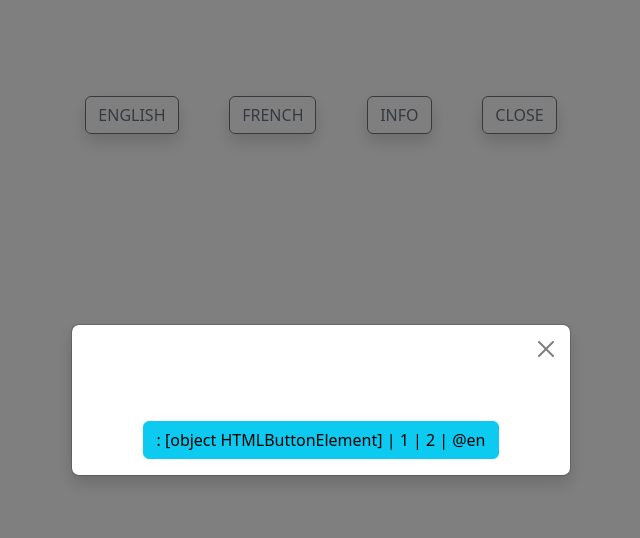
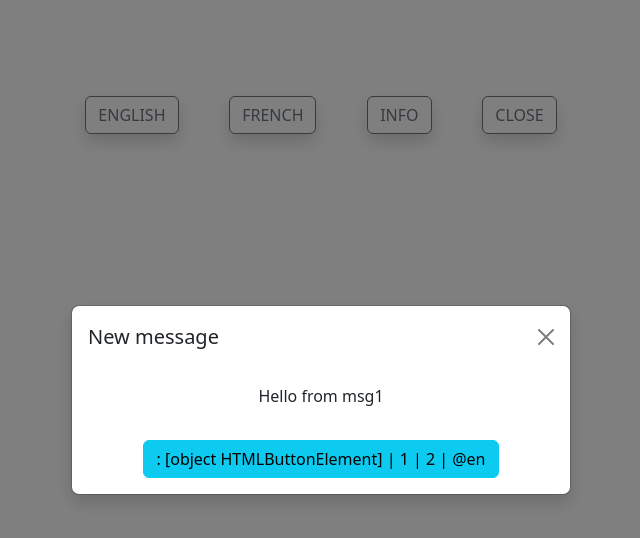
Before and after one commit to huss0249/bs-modal_v01, a website: page index.html in a window 1280 px wide. Both pictures are taken after a click on the button "ENGLISH". Shown: the whole page, without its empty margins (319-959 px from the left). Drawn offline with nearby package versions, Linux system fonts and the light colour scheme.

Commit message:
worked with global var

```diff
--- a/index.html
+++ b/index.html
@@ -25,6 +25,7 @@
 				  href='#'
 				  data-bs-toggle="modal"
 				  data-bs-target="#modal"
+				  data-bs-full="msg1"
 				  data-bs-obj="1"
 				  data-bs-cat="2"
 				  data-bs-msg="@en"
@@ -36,6 +37,7 @@
 				  href='#'
 				  data-bs-toggle="modal"
 				  data-bs-target="#modal"
+				  data-bs-full="msg2"
 				  data-bs-obj="2"
 				  data-bs-cat="2"
 				  data-bs-msg="@fr"
@@ -47,6 +49,7 @@
 				  href='#'
 				  data-bs-toggle="modal"
 				  data-bs-target="#modal"
+				  data-bs-full="msg1"
 				  data-bs-obj="1"
 				  data-bs-cat="1"
 				  data-bs-msg="@info"
@@ -58,6 +61,7 @@
 				  href='#'
 				  data-bs-toggle="modal"
 				  data-bs-target="#modal"
+				  data-bs-full="msg2"
 				  data-bs-obj="2"
 				  data-bs-cat="0"
 				  data-bs-msg="@close"
--- a/index.js
+++ b/index.js
@@ -1,6 +1,10 @@
-const msg1 = { 'head': 'head1', 'msg': 'Hello from msg1', 'Yes': 'A1', 'No': 'B1', 'Ok': 'ok'}
-const msg2 = { 'head': 'head1', 'msg': 'Hello from msg2', 'Yes': 'A2', 'No': 'B2', 'Ok': 'ok'}
+// window.msg1 = { 'head': 'head1', 'msg': 'Hello from msg1', 'Yes': 'A1', 'No': 'B1', 'Ok': 'ok'}
+// window.msg2 = { 'head': 'head1', 'msg': 'Hello from msg2', 'Yes': 'A2', 'No': 'B2', 'Ok': 'ok'}
 //----------------------------------------------------------
+window.a = {
+	msg1: { 'head': 'head1', 'msg': 'Hello from msg1', 'Yes': 'A1', 'No': 'B1', 'Ok': 'ok' },
+	msg2: { 'head': 'head1', 'msg': 'Hello from msg2', 'Yes': 'A2', 'No': 'B2', 'Ok': 'ok' }
+}//----------------------------------------------------------
 
 const init_modal = () => {
 	let modal = document.createElement('div')
@@ -40,6 +44,9 @@ $main.append($modal)
 const update_modal = (selectedBtn) => {
 	// Extract info from data-bs-* attributes
 	let dataObj = selectedBtn.getAttribute('data-bs-obj')
+	let dataFull = selectedBtn.getAttribute('data-bs-full')
+	// let $msg = selectedBtn.getAttribute('data-bs-full')[msg]
+	let $msg = a[dataFull].msg
 	let dataCat = selectedBtn.getAttribute('data-bs-cat')
 	let dataMsg = selectedBtn.getAttribute('data-bs-msg')
 
@@ -48,33 +55,40 @@ const update_modal = (selectedBtn) => {
 	let modalFooter = $modal.querySelector('.modal-footer')
 
 
-	// console.log(`${msg1['msg']}`);
-	// console.log(`${msg2['msg']}`);
-	console.log(' direct => msg2.msg => ', msg2.msg);
-
-	console.log(`msg${dataObj}.msg`);
-	console.log(`msg${dataObj}['msg']`);
+	/*
+	el[`${currentLanguage}_name`]
+	*/
 
 
 
+	console.log('dddd = ', $msg)
+
+
+	// var a = "hello world";
+	// let varName = `msg${dataObj}.msg`
+	// console.log( varName)
+	// console.log( window[varName] )
+	// console.log(this[varName])
+
+
+	// console.log(`${msg1['msg']}`);
+	// console.log(`${msg2['msg']}`);
+	console.log(' direct => msg2.msg => ', a.msg2.msg);
+
+	// console.log(`window.['msg'${dataObj}][msg]`);
+	console.log('wwww = > ', `msg${dataObj}.msg`);
+
+	console.log(`msg${dataObj}.msg`);
+
+
+	console.log(Object.toString(`msg${dataObj}.msg`));
+
+	// modalBody.textContent = `msg[${dataObj}].msg`
+	// modalBody.textContent = `${[dataFull]['msg']}`
+	modalBody.textContent = `${$msg}`
 
 	if (dataCat === '0') {
-		// console.log(dataObj)
-		// console.log([`${dataObj}.msg`]);
-		// console.log(Object.toString(`${dataObj}.msg`));
-		console.log(Object.toString(`msg${dataObj}.msg`));
-
-
-		// console.log(`${eval(dataObj).msg}`);
-
-		// modalBody.textContent = `${["dataObj"]["msg"]}`
-		// modalBody.textContent = `${eval(bb).msg}`
-		// modalBody.textContent = `${bb[keyAsVariable].msg}`
-
-		// modalBody.textContent = `${dataObj}`
-
 		// modalBody.textContent = `${dataObj}.Msg`
-		modalBody.textContent = `msg${dataObj}.msg`
 	} else if (dataCat === '1') {
 		console.log(dataCat)
 	} else if (dataCat === '2') {
@@ -82,7 +96,7 @@ const update_modal = (selectedBtn) => {
 	}
 	// Update the modal's content.
 	// modalTitle.textContent = `Data: ${selectedBtn} | ${dataObj} | ${dataCat} | ${dataMsg}`
-	modalTitle.textContent = ''
+	// modalTitle.textContent = ''
 	// modalBody.textContent = `Data: ${selectedBtn} | ${dataObj} | ${dataCat} | ${dataMsg}`
 	modalFooter.innerHTML = `<button class='btn btn-info'>: ${selectedBtn} | ${dataObj} | ${dataCat} | ${dataMsg}</button>`
 }
```
